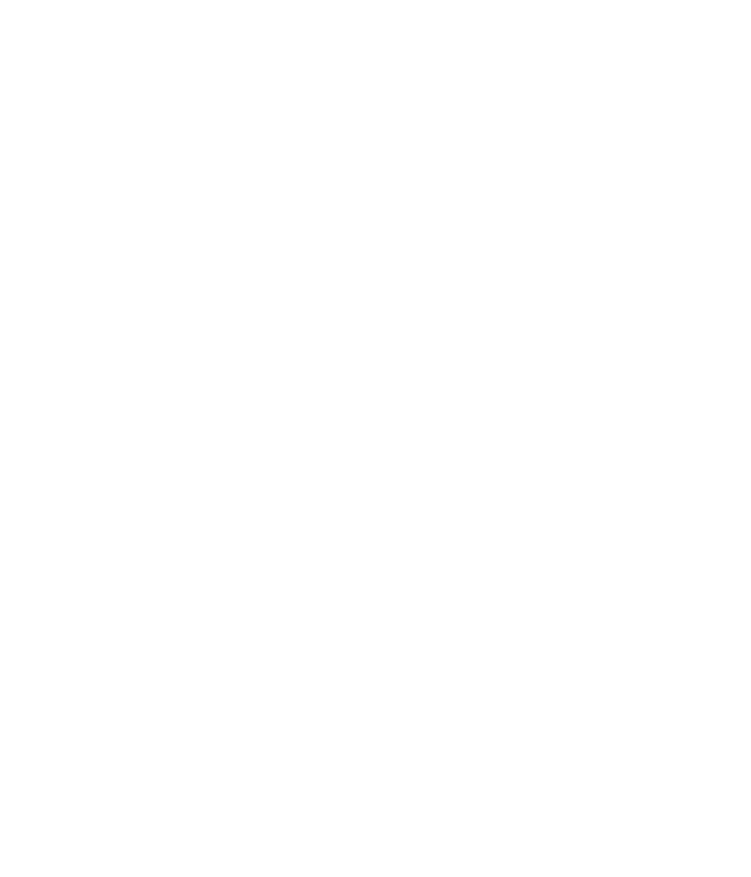
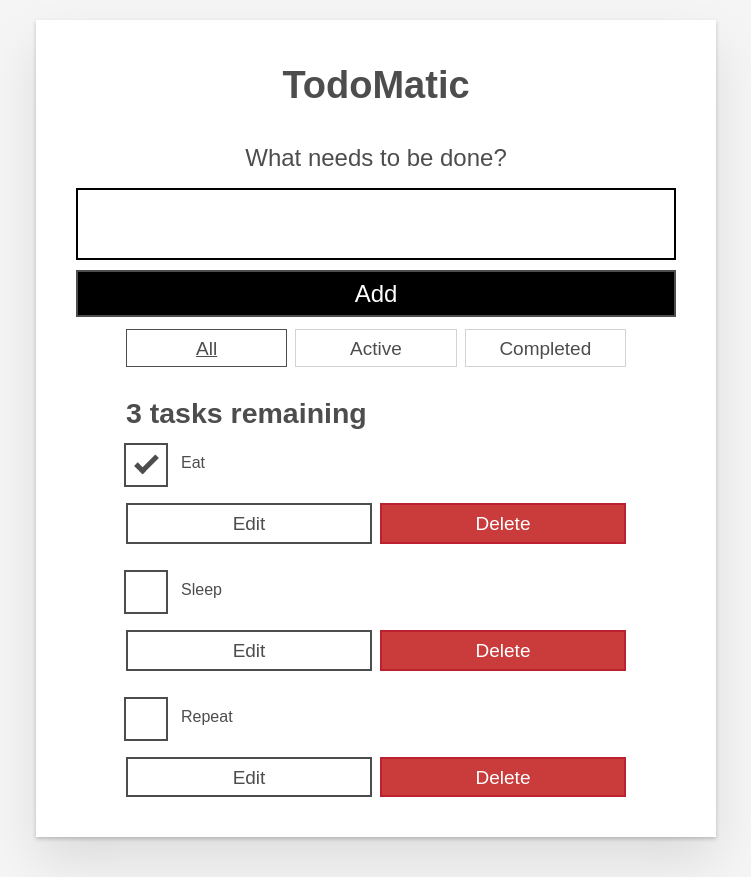
Before and after one commit to hiroyuki12/react-pages, a React (Create React App) app: page /react-pages/todomatic in a window 1280 px wide. Shown: the whole page, without its empty margins (264-1015 px from the left). Before the commit the page ends 800 px from the top, so only its background shows below. Built offline with nearby package versions, Linux system fonts and the light colour scheme.

Commit message:
Add TodoMatic.

```diff
--- a/src/page/main.js
+++ b/src/page/main.js
@@ -20,6 +20,7 @@
           >
             Learn React
           </a>
+          <Link to='/react-pages/todomatic'>/react-pages/todomaticへ</Link>
           <Link to='/react-pages/one'>/react-pages/oneへ</Link>
         </header>
       </div>
--- /dev/null
+++ b/src/page/todomatic/index.css
@@ -0,0 +1,292 @@
+/* RESETS */
+*,
+*::before,
+*::after {
+  box-sizing: border-box;
+}
+*:focus {
+  outline: 3px dashed #228bec;
+  outline-offset: 0;
+}
+html {
+  font: 62.5% / 1.15 sans-serif;
+}
+h1,
+h2 {
+  margin-bottom: 0;
+}
+ul {
+  list-style: none;
+  padding: 0;
+}
+button {
+  border: none;
+  margin: 0;
+  padding: 0;
+  width: auto;
+  overflow: visible;
+  background: transparent;
+  color: inherit;
+  font: inherit;
+  line-height: normal;
+  -webkit-font-smoothing: inherit;
+  -moz-osx-font-smoothing: inherit;
+  -webkit-appearance: none;
+}
+button::-moz-focus-inner {
+  border: 0;
+}
+button,
+input,
+optgroup,
+select,
+textarea {
+  font-family: inherit;
+  font-size: 100%;
+  line-height: 1.15;
+  margin: 0;
+}
+button,
+input {
+  overflow: visible;
+}
+input[type="text"] {
+  border-radius: 0;
+}
+body {
+  width: 100%;
+  max-width: 68rem;
+  margin: 0 auto;
+  font: 1.6rem/1.25 Arial, sans-serif;
+  background-color: #f5f5f5;
+  color: #4d4d4d;
+}
+@media screen and (min-width: 620px) {
+  body {
+    font-size: 1.9rem;
+    line-height: 1.31579;
+  }
+}
+/*END RESETS*/
+/* GLOBAL STYLES */
+.form-group > input[type="text"] {
+  display: inline-block;
+  margin-top: 0.4rem;
+}
+.btn {
+  padding: 0.8rem 1rem 0.7rem;
+  border: 0.2rem solid #4d4d4d;
+  cursor: pointer;
+  text-transform: capitalize;
+}
+.btn.toggle-btn {
+  border-width: 1px;
+  border-color: #d3d3d3;
+}
+.btn.toggle-btn[aria-pressed="true"] {
+  text-decoration: underline;
+  border-color: #4d4d4d;
+}
+.btn__danger {
+  color: #fff;
+  background-color: #ca3c3c;
+  border-color: #bd2130;
+}
+.btn__filter {
+  border-color: lightgrey;
+}
+.btn__primary {
+  color: #fff;
+  background-color: #000;
+}
+.btn-group {
+  display: flex;
+  justify-content: space-between;
+}
+.btn-group > * {
+  flex: 1 1 49%;
+}
+.btn-group > * + * {
+  margin-left: 0.8rem;
+}
+.label-wrapper {
+  margin: 0;
+  flex: 0 0 100%;
+  text-align: center;
+}
+.visually-hidden {
+  position: absolute !important;
+  height: 1px;
+  width: 1px;
+  overflow: hidden;
+  clip: rect(1px 1px 1px 1px);
+  clip: rect(1px, 1px, 1px, 1px);
+  white-space: nowrap;
+}
+[class*="stack"] > * {
+  margin-top: 0;
+  margin-bottom: 0;
+}
+.stack-small > * + * {
+  margin-top: 1.25rem;
+}
+.stack-large > * + * {
+  margin-top: 2.5rem;
+}
+@media screen and (min-width: 550px) {
+  .stack-small > * + * {
+    margin-top: 1.4rem;
+  }
+  .stack-large > * + * {
+    margin-top: 2.8rem;
+  }
+}
+.stack-exception {
+  margin-top: 1.2rem;
+}
+/* END GLOBAL STYLES */
+.todoapp {
+  background: #fff;
+  margin: 2rem 0 4rem 0;
+  padding: 1rem;
+  position: relative;
+  box-shadow: 0 2px 4px 0 rgba(0, 0, 0, 0.2), 0 2.5rem 5rem 0 rgba(0, 0, 0, 0.1);
+}
+@media screen and (min-width: 550px) {
+  .todoapp {
+    padding: 4rem;
+  }
+}
+.todoapp > * {
+  max-width: 50rem;
+  margin-left: auto;
+  margin-right: auto;
+}
+.todoapp > form {
+  max-width: 100%;
+}
+.todoapp > h1 {
+  display: block;
+  max-width: 100%;
+  text-align: center;
+  margin: 0;
+  margin-bottom: 1rem;
+}
+.label__lg {
+  line-height: 1.01567;
+  font-weight: 300;
+  padding: 0.8rem;
+  margin-bottom: 1rem;
+  text-align: center;
+}
+.input__lg {
+  padding: 2rem;
+  border: 2px solid #000;
+}
+.input__lg:focus {
+  border-color: #4d4d4d;
+  box-shadow: inset 0 0 0 2px;
+}
+[class*="__lg"] {
+  display: inline-block;
+  width: 100%;
+  font-size: 1.9rem;
+}
+[class*="__lg"]:not(:last-child) {
+  margin-bottom: 1rem;
+}
+@media screen and (min-width: 620px) {
+  [class*="__lg"] {
+    font-size: 2.4rem;
+  }
+}
+.filters {
+  width: 100%;
+  margin: unset auto;
+}
+/* Todo item styles */
+.todo {
+  display: flex;
+  flex-direction: row;
+  flex-wrap: wrap;
+}
+.todo > * {
+  flex: 0 0 100%;
+}
+.todo-text {
+  width: 100%;
+  min-height: 4.4rem;
+  padding: 0.4rem 0.8rem;
+  border: 2px solid #565656;
+}
+.todo-text:focus {
+  box-shadow: inset 0 0 0 2px;
+}
+/* CHECKBOX STYLES */
+.c-cb {
+  box-sizing: border-box;
+  font-family: Arial, sans-serif;
+  -webkit-font-smoothing: antialiased;
+  font-weight: 400;
+  font-size: 1.6rem;
+  line-height: 1.25;
+  display: block;
+  position: relative;
+  min-height: 44px;
+  padding-left: 40px;
+  clear: left;
+}
+.c-cb > label::before,
+.c-cb > input[type="checkbox"] {
+  box-sizing: border-box;
+  top: -2px;
+  left: -2px;
+  width: 44px;
+  height: 44px;
+}
+.c-cb > input[type="checkbox"] {
+  -webkit-font-smoothing: antialiased;
+  cursor: pointer;
+  position: absolute;
+  z-index: 1;
+  margin: 0;
+  opacity: 0;
+}
+.c-cb > label {
+  font-size: inherit;
+  font-family: inherit;
+  line-height: inherit;
+  display: inline-block;
+  margin-bottom: 0;
+  padding: 8px 15px 5px;
+  cursor: pointer;
+  touch-action: manipulation;
+}
+.c-cb > label::before {
+  content: "";
+  position: absolute;
+  border: 2px solid currentColor;
+  background: transparent;
+}
+.c-cb > input[type="checkbox"]:focus + label::before {
+  border-width: 4px;
+  outline: 3px dashed #228bec;
+}
+.c-cb > label::after {
+  box-sizing: content-box;
+  content: "";
+  position: absolute;
+  top: 11px;
+  left: 9px;
+  width: 18px;
+  height: 7px;
+  transform: rotate(-45deg);
+  border: solid;
+  border-width: 0 0 5px 5px;
+  border-top-color: transparent;
+  opacity: 0;
+  background: transparent;
+}
+.c-cb > input[type="checkbox"]:checked + label::after {
+  opacity: 1;
+}
--- /dev/null
+++ b/src/page/todomatic/todomatic.js
@@ -0,0 +1,106 @@
+import React from 'react';
+import { Link } from 'react-router-dom';
+import './index.css'
+
+class Todomatic extends React.Component{
+    render(){
+        return (
+ <div className="todoapp stack-large">
+      <h1>TodoMatic</h1>
+      <form>
+        <h2 className="label-wrapper">
+          <label htmlFor="new-todo-input" className="label__lg">
+            What needs to be done?
+          </label>
+        </h2>
+        <input
+          type="text"
+          id="new-todo-input"
+          className="input input__lg"
+          name="text"
+          autoComplete="off"
+        />
+        <button type="submit" className="btn btn__primary btn__lg">
+          Add
+        </button>
+      </form>
+      <div className="filters btn-group stack-exception">
+        <button type="button" className="btn toggle-btn" aria-pressed="true">
+          <span className="visually-hidden">Show </span>
+          <span>all</span>
+          <span className="visually-hidden"> tasks</span>
+        </button>
+        <button type="button" className="btn toggle-btn" aria-pressed="false">
+          <span className="visually-hidden">Show </span>
+          <span>Active</span>
+          <span className="visually-hidden"> tasks</span>
+        </button>
+        <button type="button" className="btn toggle-btn" aria-pressed="false">
+          <span className="visually-hidden">Show </span>
+          <span>Completed</span>
+          <span className="visually-hidden"> tasks</span>
+        </button>
+      </div>
+      <h2 id="list-heading">
+        3 tasks remaining
+      </h2>
+      <ul
+        role="list"
+        className="todo-list stack-large stack-exception"
+        aria-labelledby="list-heading"
+      >
+        <li className="todo stack-small">
+          <div className="c-cb">
+            <input id="todo-0" type="checkbox" defaultChecked={true} />
+            <label className="todo-label" htmlFor="todo-0">
+              Eat
+            </label>
+          </div>
+          <div className="btn-group">
+            <button type="button" className="btn">
+              Edit <span className="visually-hidden">Eat</span>
+            </button>
+            <button type="button" className="btn btn__danger">
+              Delete <span className="visually-hidden">Eat</span>
+            </button>
+          </div>
+        </li>
+        <li className="todo stack-small">
+          <div className="c-cb">
+            <input id="todo-1" type="checkbox" />
+            <label className="todo-label" htmlFor="todo-1">
+              Sleep
+            </label>
+          </div>
+          <div className="btn-group">
+            <button type="button" className="btn">
+              Edit <span className="visually-hidden">Sleep</span>
+            </button>
+            <button type="button" className="btn btn__danger">
+              Delete <span className="visually-hidden">Sleep</span>
+            </button>
+          </div>
+        </li>
+        <li className="todo stack-small">
+          <div className="c-cb">
+            <input id="todo-2" type="checkbox" />
+            <label className="todo-label" htmlFor="todo-2">
+              Repeat
+            </label>
+          </div>
+          <div className="btn-group">
+            <button type="button" className="btn">
+              Edit <span className="visually-hidden">Repeat</span>
+            </button>
+            <button type="button" className="btn btn__danger">
+              Delete <span className="visually-hidden">Repeat</span>
+            </button>
+          </div>
+        </li>
+      </ul>
+    </div>
+        )
+    }
+}
+
+export default Todomatic;
--- a/src/routes.js
+++ b/src/routes.js
@@ -1,10 +1,12 @@
+import Main from './page/main';
 import One from './page/one';
-import Main from './page/main';
+import Todomatic from './page/todomatic/todomatic';
 
 const routes = [
     { path: '/react-pages/', component: Main, exact : true},
     { path: '/react-pages/main', component: Main},
     { path: '/react-pages/one', component: One},
+    { path: '/react-pages/todomatic', component: Todomatic},
   ];
 
   export default routes;
```
